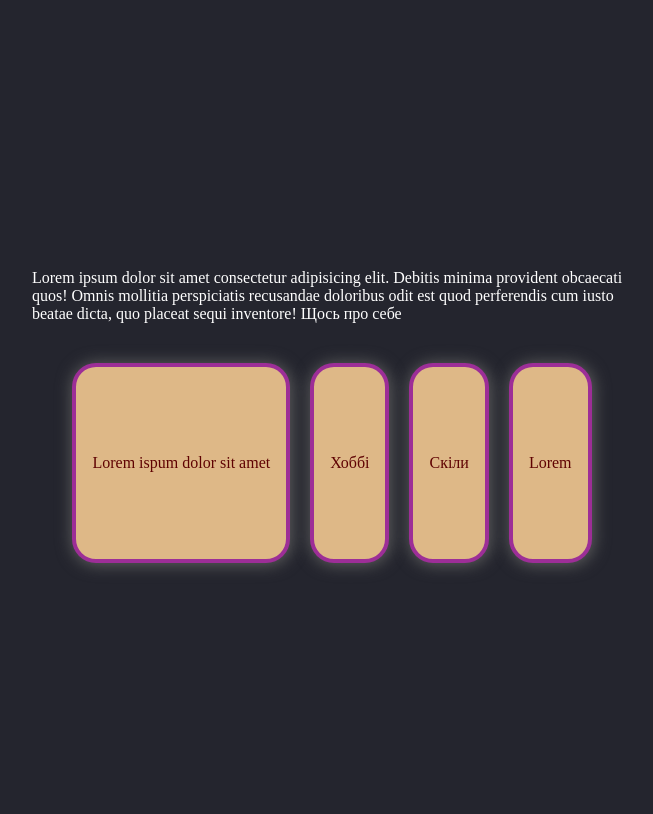
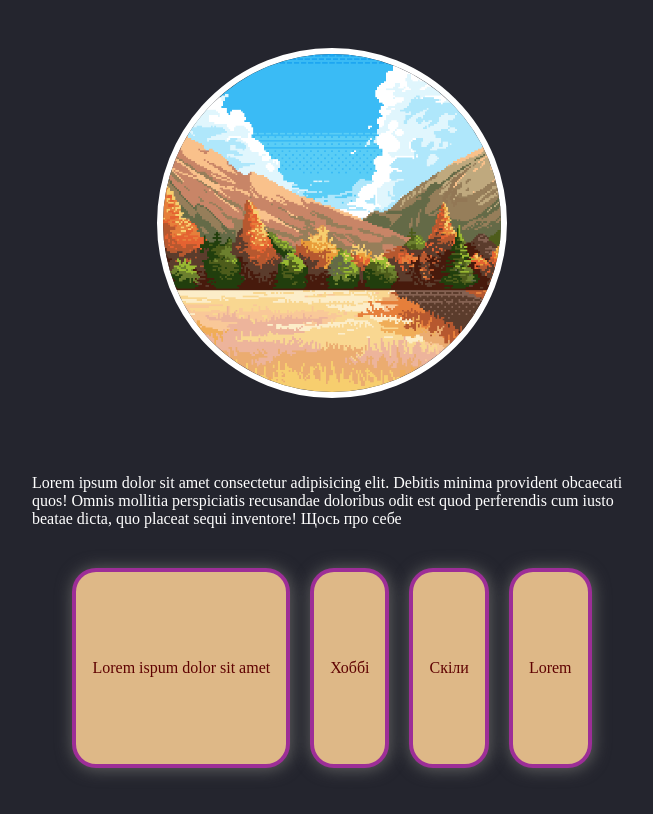
Before and after one commit to dende562/visit, a plain HTML site: page lesson13/index.html in a window 1280 px wide. Shown: the whole page, without its empty margins (308-961 px from the left). Drawn offline with Linux system fonts and the light colour scheme.

Commit message:
Add files via upload

```diff
--- a/lesson13/index.html
+++ b/lesson13/index.html
@@ -11,7 +11,7 @@
     <div class="main">
       <div class="content">
 
-         <!-- <img class="logo" src="assets/img/b7d879749c270bc1d108f881b5bf0b52.png" alt=""/> -->
+         <img class="logo" src="assets/img/b7d879749c270bc1d108f881b5bf0b52.png" alt=""/>
          <p class="description">
             Lorem ipsum dolor sit amet consectetur adipisicing elit. Debitis minima
             provident obcaecati quos! Omnis mollitia perspiciatis recusandae
```
